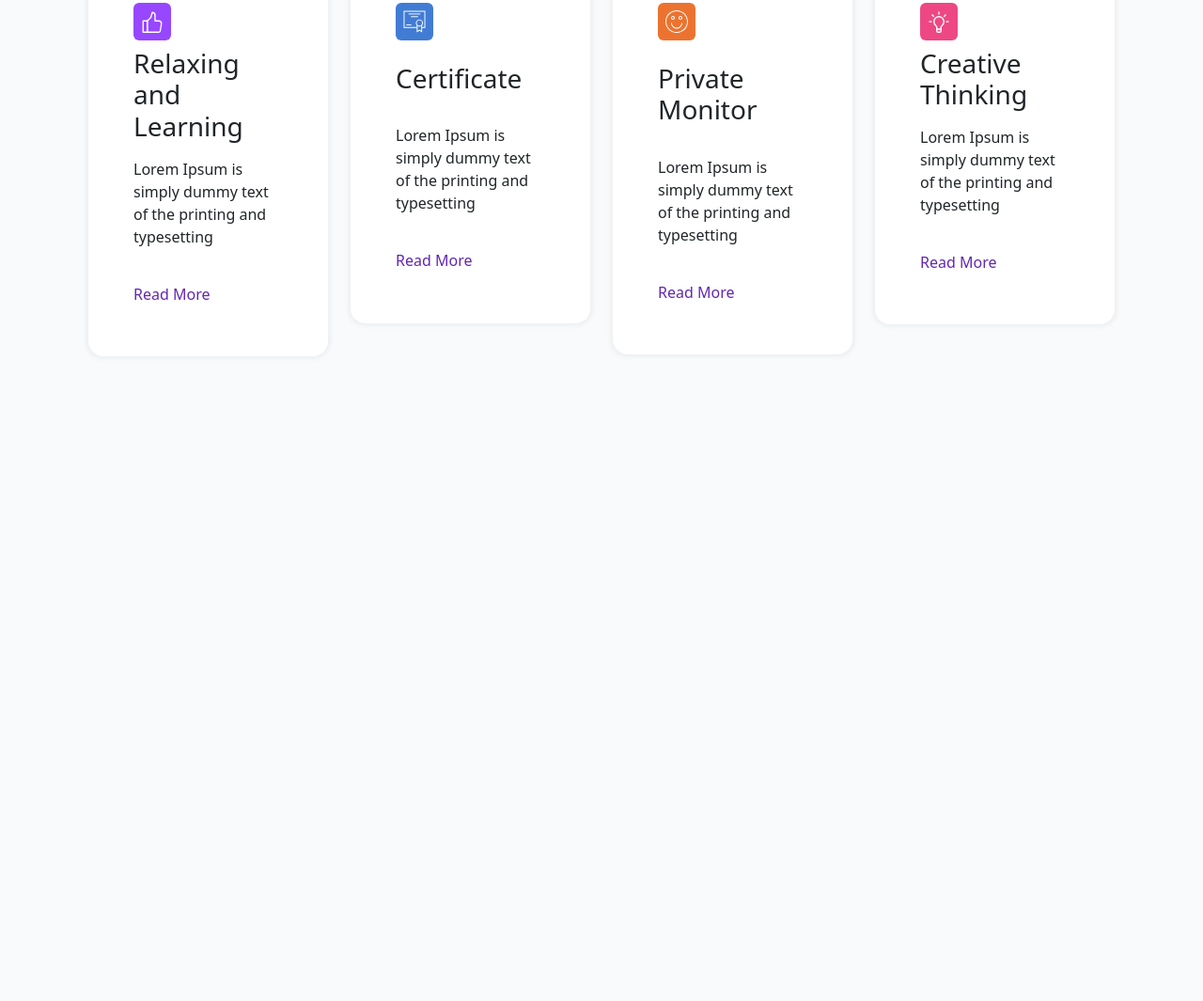
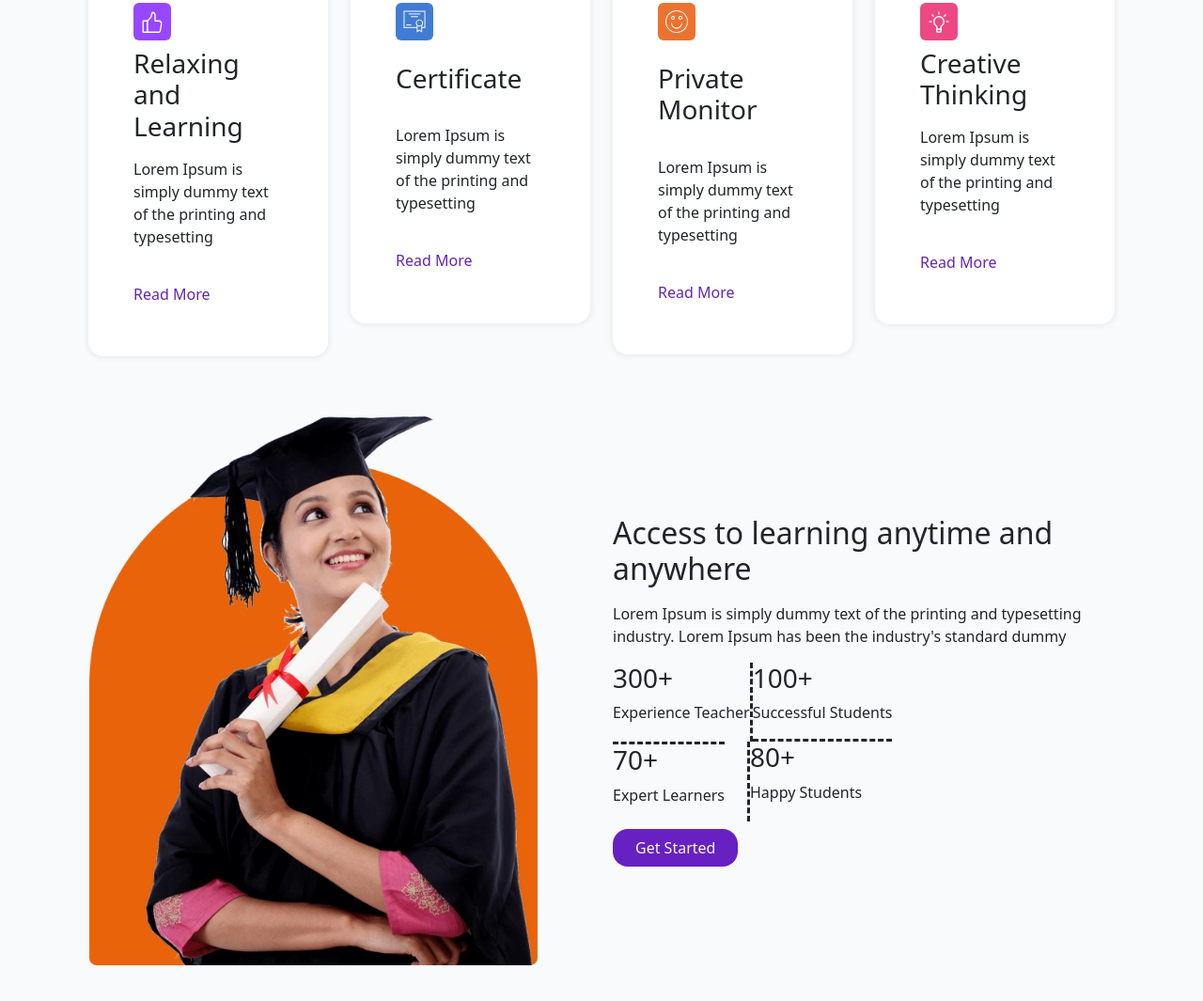
Before and after one commit to Mohadesemohtaram/educatam, a plain HTML site: page index.html in a window 1280 px wide. Shown: the part 1156-2221 px from the top of the page at 94% size. Before the commit the page ends 1583 px from the top, so only its background shows below. Drawn offline with Linux system fonts and the light colour scheme.

Commit message:
fixed anywhere section

```diff
--- a/index.html
+++ b/index.html
@@ -105,7 +105,7 @@
             </div>
         </div>
     </section>
-<!-- title boxes section -->
+    <!-- title boxes section -->
     <section>
         <div class=" text-section m-auto">
             <h2>
@@ -243,6 +243,66 @@
             </div>
         </div>
     </section>
+    <!-- anywhere section -->
+    <section class="container row row-cols-1 row-cols-sm-2 row-cols-md-2 m-auto mt-5 mb-5">
+        <div class="col m-auto">
+            <div>
+                <img src="./assets/images/graduation.webp" alt="graduation" class="img-fluid ">
+            </div>
+        </div>
+        <div class="col m-auto">
+            <div class="text-image">
+                <h2 class="pt-3">
+                    Access to learning anytime and anywhere
+                </h2>
+                <p class="pt-2">
+                    Lorem Ipsum is simply dummy text of the printing and typesetting industry. Lorem Ipsum has been the
+                    industry's standard dummy
+                </p>
+                <div class="d-flex ">
+                    <div class="dash-1">
+                        <h3>
+                            300+
+                        </h3>
+                        <p>
+                            Experience Teacher
+                        </p>
+                    </div>
+                    <div class="dash-2">
+                        <h3>
+                            100+
+                        </h3>
+                        <p>
+                            Successful Students
+                        </p>
+                    </div>
+                </div>
+                <div class="d-flex gap-4">
+                    <div class="dash-3">
+                        <h3>
+                            70+
+                        </h3>
+                        <p>
+                            Expert Learners
+                        </p>
+                    </div>
+                    <div class="dash-4">
+                        <h3>
+                            80+
+                        </h3>
+                        <p>
+                            Happy Students
+                        </p>
+                    </div>
+                </div>
+                <button class="rounded-4  border-0  py-2  px-4 mt-2 text-light btn-section">
+                    Get Started
+                </button>
+
+            </div>
+        </div>
+
+    </section>
     <script src="./js/bootstrap.bundle.min.js"></script>
 </body>
 
--- a/style.css
+++ b/style.css
@@ -50,3 +50,18 @@ h6 {
 .bg-icon-4 {
     background-color: #ED4883;
 }
+.text-image{
+    max-width: 550px;
+}
+.dash-1{
+    border-right: dashed;
+}
+.dash-2{
+    border-bottom: dashed;
+}
+.dash-3{
+    border-top: dashed;
+}
+.dash-4{
+    border-left: dashed;
+}
```
Also changed, not shown: assets/images/graduation.webp (added).
